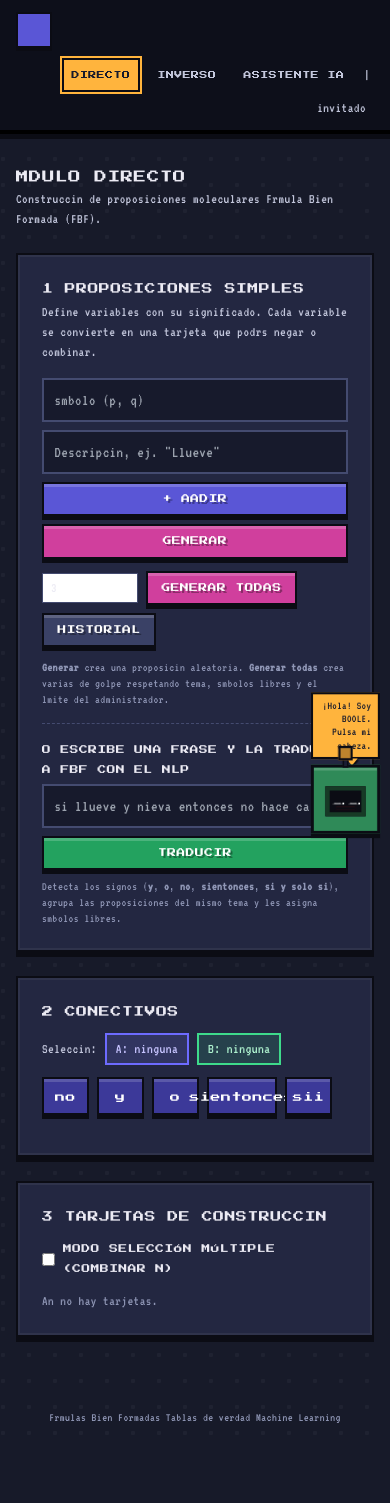
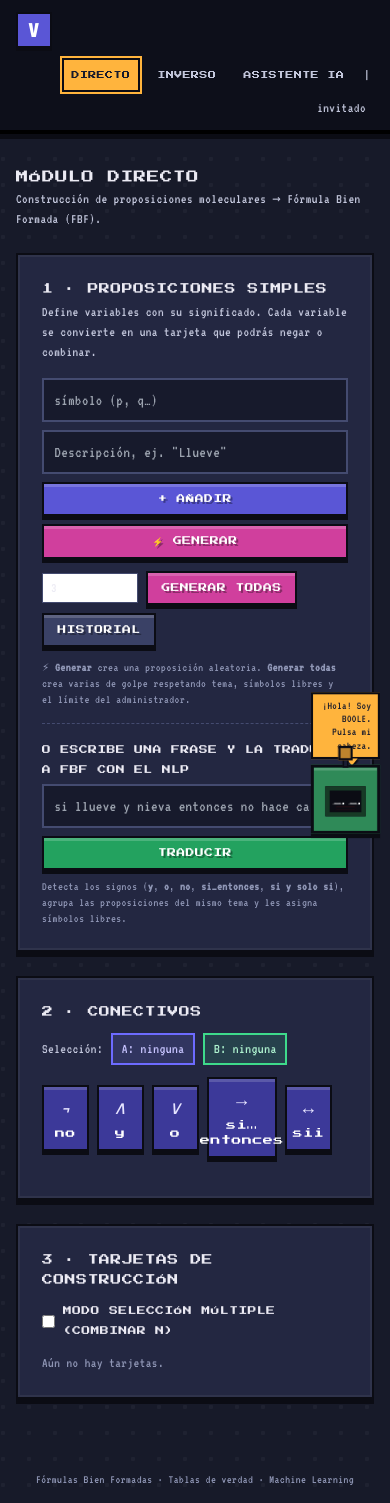
Before and after one commit to Sureshum/logica-proposicional, a plain HTML site: page web/directo.html in a window 390 px wide. Before the commit the page ends 1441 px from the top, so only its background shows below. Drawn offline with nearby package versions, Linux system fonts and the light colour scheme.

Commit message:
Recuperar versión correcta con mejoras

```diff
--- a/web/assets/js/builder-multi.js
+++ b/web/assets/js/builder-multi.js
@@ -1,277 +1,70 @@
 "use strict";
 
-
-
-
-
-
-
 (function(global){
-
-
-
   let modoMulti = false;
-
-
-
   let seleccion = new Set();
-
-
-
-
-
-
 
   function el(id){ return document.getElementById(id); }
 
-
-
-
-
-
-
   global.BuilderMulti = {
-
-
-
     init: function(){
-
-
-
       this.renderToggle();
-
-
-
     },
-
-
-
     renderToggle: function(){
-
-
-
       const cont = el('multi-toggle');
-
-
-
       if(!cont) return;
-
-
-
       cont.innerHTML = '<label class="flex items-center gap-2 text-sm"><input type="checkbox" id="chk-multi"> Modo selección múltiple (combinar N)</label>';
-
-
-
       el('chk-multi').onchange = function(){
-
-
-
         modoMulti = this.checked;
-
-
-
         seleccion.clear();
-
-
-
         const bar = el('multi-bar');
-
-
-
         if(bar) bar.classList.toggle('hidden', !modoMulti);
-
-
-
         renderTodo();
-
-
-
       };
-
-
-
       const bar = document.createElement('div');
-
-
-
       bar.id = 'multi-bar';
-
-
-
       bar.className = 'hidden mt-3 border-2 border-emerald-300 bg-emerald-50 p-3 flex flex-wrap items-center gap-2';
-
-
-
       bar.innerHTML = `
-
-
-
         <span class="text-xs text-emerald-700">Seleccionadas: <span id="multi-count">0</span></span>
-
-
-
-        <button class="btn-insertar" onclick="BuilderMulti.combinar('')">Combinar </button>
-
-
-
-        <button class="btn-insertar" onclick="BuilderMulti.combinar('')">Combinar </button>
-
-
-
-        <button class="btn-insertar" onclick="BuilderMulti.combinar('')">Combinar </button>
-
-
-
-        <button class="btn-insertar" onclick="BuilderMulti.combinar('')">Combinar </button>
-
-
-
-        <button class="btn-insertar" onclick="BuilderMulti.limpiar()">Limpiar seleccin</button>
-
-
-
+        <button class="btn-insertar" onclick="BuilderMulti.combinar('∧')">Combinar ∧</button>
+        <button class="btn-insertar" onclick="BuilderMulti.combinar('∨')">Combinar ∨</button>
+        <button class="btn-insertar" onclick="BuilderMulti.combinar('→')">Combinar →</button>
+        <button class="btn-insertar" onclick="BuilderMulti.combinar('↔')">Combinar ↔</button>
+        <button class="btn-insertar" onclick="BuilderMulti.limpiar()">Limpiar selección</button>
       `;
-
-
-
       const sec = el('panel-multi');
-
-
-
       if(sec) sec.appendChild(bar);
-
-
-
     },
-
-
-
     toggle: function(id){
-
-
-
       if(!modoMulti) return false;
-
-
-
       if(seleccion.has(id)) seleccion.delete(id); else seleccion.add(id);
-
-
-
       el('multi-count').textContent = seleccion.size;
-
-
-
       renderTodo();
-
-
-
       return true;
-
-
-
     },
-
-
-
     limpiar: function(){
-
-
-
       seleccion.clear();
-
-
-
       el('multi-count').textContent = '0';
-
-
-
       renderTodo();
-
-
-
     },
-
-
-
     combinar: async function(op){
-
-
-
       if(seleccion.size < 2){ App.toast('Selecciona al menos 2 tarjetas', 'error'); return; }
-
-
-
       const lista = tarjetas.filter(t=>seleccion.has(t.id));
-
-
-
       if(lista.length<2){ App.toast('Selecciona al menos 2 tarjetas', 'error'); return; }
-
-
-
       let nodo = LogicaParser.parsear(lista[0].formula);
-
-
-
       for(let i=1;i<lista.length;i++){
-
-
-
         nodo = new LogicaParser.BinNode(op, nodo, LogicaParser.parsear(lista[i].formula));
-
-
-
       }
-
-
-
       const desc = herramientas().unirDescripciones(lista);
-
-
-
       const t = { id: ++idTarjeta, formula: LogicaParser.aCadena(nodo), lectura: LogicaParser.renderEs(nodo, desc), descripciones: desc };
-
-
-
       tarjetas.unshift(t);
-
-
-
       BuilderMulti.limpiar();
-
-
-
       if(typeof mostrarEstado==='function') mostrarEstado('Combinadas '+lista.length+' con '+op, 'green');
-
-
-
       renderTodo();
-
-
-
       try { await Storage.historialAgregar({tipo:'combinacion_multi', formula:t.formula, lectura:t.lectura+' ('+lista.length+' elementos)', descripciones:t.descripciones, count:lista.length}); } catch(e){}
-
-
-
     },
-
-
-
     getSeleccion: function(){ return new Set(seleccion); },
-
-
-
     estaSeleccionado: function(id){ return seleccion.has(id); },
-
-
-
     enModoMulti: function(){ return modoMulti; }
-
-
-
   };
-
-
-
 })(window);
--- a/web/directo.html
+++ b/web/directo.html
@@ -3,7 +3,7 @@
 <head>
   <meta charset="UTF-8">
   <meta name="viewport" content="width=device-width, initial-scale=1.0">
-  <title>Mdulo Directo  Construccin de FBF</title>
+  <title>Módulo Directo · Construcción de FBF</title>
   <script src="https://cdn.tailwindcss.com"></script>
   <link rel="preconnect" href="https://fonts.googleapis.com">
   <link rel="preconnect" href="https://fonts.gstatic.com" crossorigin>
@@ -19,8 +19,8 @@
   <nav class="bg-slate-900 border-b-4 border-black shadow-lg relative z-10">
     <div class="max-w-6xl mx-auto px-4 py-3 flex flex-wrap items-center justify-between gap-2">
       <a href="index.html" class="flex items-center gap-2 font-semibold">
-        <span class="inline-flex items-center justify-center w-9 h-9 border-2 border-black bg-indigo-500 text-2xl text-white shadow-[0_3px_0_#0b0c14]"></span>
-        <span class="pixel-titulo text-white hidden sm:inline">Lgica Proposicional</span>
+        <span class="inline-flex items-center justify-center w-9 h-9 border-2 border-black bg-indigo-500 text-2xl text-white shadow-[0_3px_0_#0b0c14]">∨</span>
+        <span class="pixel-titulo text-white hidden sm:inline">Lógica Proposicional</span>
       </a>
       <div class="flex flex-wrap items-center justify-end gap-1 text-sm">
         <a href="directo.html" class="nav-enlace activo">Directo</a>
@@ -37,28 +37,28 @@
 
     <div class="flex items-start justify-between gap-4 mb-6">
       <div>
-        <h1 class="pixel-titulo text-slate-800">Mdulo Directo</h1>
+        <h1 class="pixel-titulo text-slate-800">Módulo Directo</h1>
         <p class="text-sm text-slate-500">
-          Construccin de proposiciones moleculares  Frmula Bien Formada (FBF).
+          Construcción de proposiciones moleculares → Fórmula Bien Formada (FBF).
         </p>
       </div>
     </div>
 
     <section class="caja p-6 mb-6">
-      <h2 class="pixel-titulo text-slate-700 mb-1">1  Proposiciones simples</h2>
+      <h2 class="pixel-titulo text-slate-700 mb-1">1 · Proposiciones simples</h2>
       <p class="text-sm text-slate-500 mb-4">
         Define variables con su significado. Cada variable se convierte en una
-        tarjeta que podrs negar o combinar.
+        tarjeta que podrás negar o combinar.
       </p>
 
       <div class="grid sm:grid-cols-[140px_1fr_auto_auto] gap-2">
-        <input id="nuevo-simbolo" type="text" maxlength="12" placeholder="smbolo (p, q)"
+        <input id="nuevo-simbolo" type="text" maxlength="12" placeholder="símbolo (p, q…)"
                class="px-3 py-2 border border-slate-300 focus:ring-2 focus:ring-indigo-400 outline-none">
-        <input id="nuevo-descripcion" type="text" placeholder='Descripcin, ej. "Llueve"'
+        <input id="nuevo-descripcion" type="text" placeholder='Descripción, ej. "Llueve"'
                class="px-3 py-2 border border-slate-300 focus:ring-2 focus:ring-indigo-400 outline-none">
-        <button onclick="agregarAtomo()" class="btn-pixel btn-azul">+ Aadir</button>
-        <button onclick="generarAleatoria()" title="Genera una proposicin al azar con su significado"
-                class="btn-pixel btn-rosa"> Generar</button>
+        <button onclick="agregarAtomo()" class="btn-pixel btn-azul">+ Añadir</button>
+        <button onclick="generarAleatoria()" title="Genera una proposición al azar con su significado"
+                class="btn-pixel btn-rosa">⚡ Generar</button>
       </div>
 
       <div class="flex flex-wrap items-center gap-2 mt-3">
@@ -69,7 +69,7 @@
       </div>
 
       <p class="text-xs text-slate-400 mt-3">
-        <strong> Generar</strong> crea una proposicin aleatoria. <strong>Generar todas</strong> crea varias de golpe respetando tema, smbolos libres y el lmite del administrador.
+        <strong>⚡ Generar</strong> crea una proposición aleatoria. <strong>Generar todas</strong> crea varias de golpe respetando tema, símbolos libres y el límite del administrador.
       </p>
       <p id="estado-atomo" class="text-sm text-amber-700 mt-2 hidden"></p>
 
@@ -85,28 +85,28 @@
         </div>
         <p class="text-xs text-slate-400 mt-2">
           Detecta los signos (<strong>y</strong>, <strong>o</strong>, <strong>no</strong>,
-          <strong>sientonces</strong>, <strong>si y solo si</strong>), agrupa las
-          proposiciones del mismo tema y les asigna smbolos libres.
+          <strong>si…entonces</strong>, <strong>si y solo si</strong>), agrupa las
+          proposiciones del mismo tema y les asigna símbolos libres.
         </p>
       </div>
     </section>
 
     <section class="caja p-6 mb-6">
       <div class="flex items-center justify-between flex-wrap gap-3 mb-3">
-        <h2 class="pixel-titulo text-slate-700">2  Conectivos</h2>
+        <h2 class="pixel-titulo text-slate-700">2 · Conectivos</h2>
         <div class="flex items-center gap-2 text-sm">
-          <span class="text-slate-500">Seleccin:</span>
+          <span class="text-slate-500">Selección:</span>
           <span id="chipA" class="chip chip-a">A: ninguna</span>
           <span id="chipB" class="chip chip-b">B: ninguna</span>
         </div>
       </div>
 
       <div class="flex items-center gap-2 mb-4">
-        <button onclick="negar()" class="btn-conectivo" title="Negacin: no A"><span class="texto-fbf"></span><span class="text-[10px] normal-case">no</span></button>
-        <button onclick="combinar('')" class="btn-conectivo" title="Conjuncin: A y B"><span class="texto-fbf"></span><span class="text-[10px] normal-case">y</span></button>
-        <button onclick="combinar('')" class="btn-conectivo" title="Disyuncin: A o B"><span class="texto-fbf"></span><span class="text-[10px] normal-case">o</span></button>
-        <button onclick="combinar('')" class="btn-conectivo" title="Condicional: si A entonces B"><span class="texto-fbf"></span><span class="text-[10px] normal-case">sientonces</span></button>
-        <button onclick="combinar('')" class="btn-conectivo" title="Bicondicional: A si y solo si B"><span class="texto-fbf"></span><span class="text-[10px] normal-case">sii</span></button>
+        <button onclick="negar()" class="btn-conectivo" title="Negación: no A"><span class="texto-fbf">¬</span><span class="text-[10px] normal-case">no</span></button>
+        <button onclick="combinar('∧')" class="btn-conectivo" title="Conjunción: A y B"><span class="texto-fbf">∧</span><span class="text-[10px] normal-case">y</span></button>
+        <button onclick="combinar('∨')" class="btn-conectivo" title="Disyunción: A o B"><span class="texto-fbf">∨</span><span class="text-[10px] normal-case">o</span></button>
+        <button onclick="combinar('→')" class="btn-conectivo" title="Condicional: si A entonces B"><span class="texto-fbf">→</span><span class="text-[10px] normal-case">si…entonces</span></button>
+        <button onclick="combinar('↔')" class="btn-conectivo" title="Bicondicional: A si y solo si B"><span class="texto-fbf">↔</span><span class="text-[10px] normal-case">sii</span></button>
         <p id="estado-conector" class="text-sm text-slate-500 ml-2 flex-1"></p>
       </div>
 
@@ -121,12 +121,12 @@
 
     <section class="caja p-6 mb-6">
       <div class="flex flex-wrap items-center justify-between gap-3 mb-3">
-        <h2 class="pixel-titulo text-slate-700">3  Tarjetas de construccin</h2>
+        <h2 class="pixel-titulo text-slate-700">3 · Tarjetas de construcción</h2>
         <div id="multi-toggle"></div>
       </div>
       <div id="panel-multi"></div>
       <div id="panel-resultado" class="hidden mb-5 border-2 border-indigo-300 bg-indigo-50 p-5 text-center">
-        <div class="text-xs text-indigo-400 mb-2">ltima FBF construida</div>
+        <div class="text-xs text-indigo-400 mb-2">Última FBF construida</div>
         <div id="res-formula" class="texto-fbf-grande text-slate-900"></div>
         <div id="res-lectura" class="text-sm text-slate-600 mt-1 italic"></div>
       </div>
@@ -137,14 +137,14 @@
   </main>
 
   <footer class="text-center text-xs text-slate-400 py-4 relative z-10">
-    Frmulas Bien Formadas  Tablas de verdad  Machine Learning
+    Fórmulas Bien Formadas · Tablas de verdad · Machine Learning
   </footer>
 
-  <!-- Modal Lmite -->
+  <!-- Modal Límite -->
   <div id="modal-limite" class="hidden fixed inset-0 bg-black/50 z-50 flex items-center justify-center" aria-hidden="true">
     <div class="caja p-6 max-w-sm w-[90%] text-center">
-      <h3 class="pixel-titulo text-slate-800 mb-2">Lmite alcanzado</h3>
-      <p id="modal-limite-msg" class="text-sm text-slate-600 mb-4">Lmite del administrador alcanzado.</p>
+      <h3 class="pixel-titulo text-slate-800 mb-2">Límite alcanzado</h3>
+      <p id="modal-limite-msg" class="text-sm text-slate-600 mb-4">Límite del administrador alcanzado.</p>
       <button onclick="App.cerrarModal('modal-limite')" class="btn-pixel btn-azul">Aceptar</button>
     </div>
   </div>
@@ -154,11 +154,11 @@
     <div class="caja p-6 max-w-4xl w-[95%] max-h-[90vh] flex flex-col">
       <div class="flex items-center justify-between mb-3">
         <h3 class="pixel-titulo text-slate-800">Historial de proposiciones</h3>
-        <button onclick="App.cerrarModal('modal-historial')" class="text-slate-500 hover:text-red-500"></button>
+        <button onclick="App.cerrarModal('modal-historial')" class="text-slate-500 hover:text-red-500">✕</button>
       </div>
       <div id="modal-historial-contenido" class="overflow-auto flex-1 text-xs"></div>
       <div class="flex justify-end gap-2 mt-3">
-        <button onclick="restaurarUltimo()" class="btn-pixel btn-verde">Restaurar ltimo</button>
+        <button onclick="restaurarUltimo()" class="btn-pixel btn-verde">Restaurar último</button>
         <button onclick="App.cerrarModal('modal-historial')" class="btn-pixel btn-gris">Cerrar</button>
       </div>
     </div>
@@ -225,16 +225,16 @@
       const h = herramientas();
       const simbolo = document.getElementById('nuevo-simbolo').value.trim();
       const descripcion = document.getElementById('nuevo-descripcion').value.trim();
-      if (!simbolo) { h.mostrar('Escribe un smbolo (p,q).', 'amber'); return; }
-      if (!/^[a-z][a-z0-9]*$/i.test(simbolo)) { h.mostrar('Smbolo invlido.', 'red'); return; }
+      if (!simbolo) { h.mostrar('Escribe un símbolo (p,q…).', 'amber'); return; }
+      if (!/^[a-z][a-z0-9]*$/i.test(simbolo)) { h.mostrar('Símbolo inválido.', 'red'); return; }
       const s = simbolo.toLowerCase();
       const usados = new Set(h.simbolosEnUso().map(x=>x.toLowerCase()));
-      if (usados.has(s)) { h.mostrar('Smbolo ya en uso.', 'red'); return; }
+      if (usados.has(s)) { h.mostrar('Símbolo ya en uso.', 'red'); return; }
       const descripciones = descripcion ? { [s]: descripcion } : {};
       const t = { id: ++idTarjeta, formula: s, lectura: descripcion||s, descripciones };
       tarjetas.unshift(t);
       document.getElementById('nuevo-simbolo').value=''; document.getElementById('nuevo-descripcion').value='';
-      h.mostrar('Proposicin aadida.', 'green');
+      h.mostrar('Proposición añadida.', 'green');
       renderTodo();
       guardarEnHistorial({tipo:'manual', formula:t.formula, lectura:t.lectura, descripciones:t.descripciones});
     }
@@ -244,7 +244,7 @@
       const res = Generador.proposicionCoherente({ simbolosUsados: h.simbolosEnUso(), textosUsados: h.textosEnUso() });
       const t = { id: ++idTarjeta, formula: res.formula, lectura: res.lectura, descripciones: res.descripciones, tema: res.etiquetaTema };
       tarjetas.unshift(t);
-      h.mostrar('Proposicin generada.', 'green');
+      h.mostrar('Proposición generada.', 'green');
       renderTodo();
       guardarEnHistorial({tipo:'aleatoria', formula:t.formula, lectura:t.lectura, descripciones:t.descripciones, tema:t.tema});
     }
@@ -255,7 +255,7 @@
       if (n<1) n=1; if (n>50) n=50;
       const ajustes = await Storage.ajustesGetTodos({maxGenerar:0});
       if (ajustes.maxGenerar>0 && n>ajustes.maxGenerar) {
-        document.getElementById('modal-limite-msg').textContent = 'Lmite del administrador alcanzado. Mximo permitido: ' + ajustes.maxGenerar;
+        document.getElementById('modal-limite-msg').textContent = 'Límite del administrador alcanzado. Máximo permitido: ' + ajustes.maxGenerar;
         App.abrirModal('modal-limite');
         return;
       }
@@ -278,7 +278,7 @@
 
     async function abrirHistorial() {
       const lista = await Storage.historialListar(80);
-      let html = '<table class="tabla-verdad w-full"><thead><tr><th>Fecha</th><th>Tipo</th><th>Frmula</th><th>Lectura</th></tr></thead><tbody>';
+      let html = '<table class="tabla-verdad w-full"><thead><tr><th>Fecha</th><th>Tipo</th><th>Fórmula</th><th>Lectura</th></tr></thead><tbody>';
       lista.forEach(h=>{
         const f = new Date(h.fecha).toLocaleString();
         html += '<tr><td>'+esc(f)+'</td><td>'+esc(h.tipo)+'</td><td class="texto-fbf">'+esc(h.formula)+'</td><td>'+esc(h.lectura)+'</td></tr>';
@@ -290,33 +290,33 @@
 
     async function restaurarUltimo() {
       const lista = await Storage.historialListar(1);
-      if (!lista.length) return App.toast('Historial vaco', 'error');
+      if (!lista.length) return App.toast('Historial vacío', 'error');
       const h = herramientas();
       const ult = lista[0];
       const res = Generador.proposicionCoherente({ simbolosUsados: h.simbolosEnUso(), textosUsados: h.textosEnUso() });
-      const t = { id: ++idTarjeta, formula: ult.formula && ult.formula.match(/^[a-z\(\)\s]+$/i)? ult.formula : res.formula, lectura: ult.lectura||res.lectura, descripciones: ult.descripciones||res.descripciones, tema: ult.tema||null };
+      const t = { id: ++idTarjeta, formula: ult.formula && ult.formula.match(/^[a-z¬∧∨→↔\(\)\s]+$/i)? ult.formula : res.formula, lectura: ult.lectura||res.lectura, descripciones: ult.descripciones||res.descripciones, tema: ult.tema||null };
       tarjetas.unshift(t);
       renderTodo();
-      App.toast('ltimo elemento restaurado', 'ok');
+      App.toast('Último elemento restaurado', 'ok');
     }
 
     function renderTodo(){ renderChips(); renderResultado(); renderLista(); renderSugerencia(); }
     function renderChips(){
       const a=obtenerTarjeta(selA), b=obtenerTarjeta(selB);
-      document.getElementById('chipA').innerHTML=a?('A: <span class="texto-fbf">'+esc(a.formula)+'</span> <button onclick="quitarA()" class="ml-1 text-red-500"></button>'):'A: ninguna';
-      document.getElementById('chipB').innerHTML=b?('B: <span class="texto-fbf">'+esc(b.formula)+'</span> <button onclick="quitarB()" class="ml-1 text-red-500"></button>'):'B: ninguna';
+      document.getElementById('chipA').innerHTML=a?('A: <span class="texto-fbf">'+esc(a.formula)+'</span> <button onclick="quitarA()" class="ml-1 text-red-500">✕</button>'):'A: ninguna';
+      document.getElementById('chipB').innerHTML=b?('B: <span class="texto-fbf">'+esc(b.formula)+'</span> <button onclick="quitarB()" class="ml-1 text-red-500">✕</button>'):'B: ninguna';
     }
     function renderResultado(){
       const p=document.getElementById('panel-resultado');
       if(!tarjetas.length){ p.classList.add('hidden'); return; }
       p.classList.remove('hidden');
       document.getElementById('res-formula').innerHTML=esc(tarjetas[0].formula);
-      document.getElementById('res-lectura').textContent=''+tarjetas[0].lectura+'';
+      document.getElementById('res-lectura').textContent='“'+tarjetas[0].lectura+'”';
     }
     function renderLista(){
       const c=document.getElementById('lista-tarjetas');
       if(!tarjetas.length){
-        c.innerHTML='<p class="text-sm text-slate-400">An no hay tarjetas.</p>';
+        c.innerHTML='<p class="text-sm text-slate-400">Aún no hay tarjetas.</p>';
         if(window.Sortable){ try{ Sortable.get(c)||Sortable.create(c,{animation:150,handle:'.drag-handle'}); }catch(e){} }
         return;
       }
@@ -324,7 +324,7 @@
         const selM = BuilderMulti.enModoMulti() && BuilderMulti.estaSeleccionado(t.id);
         const chk = BuilderMulti.enModoMulti() ? `<input type="checkbox" class="w-4 h-4" ${selM?'checked':''} data-chk="${t.id}">` : '';
         return `<div data-id="${t.id}" class="flex items-center gap-3 border-2 border-black p-3 bg-slate-50 ${selM?'ring-2 ring-emerald-400':''}">
-          <span class="drag-handle cursor-grab text-slate-400"></span>
+          <span class="drag-handle cursor-grab text-slate-400">☰</span>
           ${chk}
           <button onclick="asignarA(${t.id})" class="badge-radio badge-a ${t.id===selA?'activo':''}">A</button>
           <button onclick="asignarB(${t.id})" class="badge-radio badge-b ${t.id===selB?'activo':''}">B</button>
@@ -333,7 +333,7 @@
             <div class="text-xs text-slate-500 truncate">${esc(t.lectura)}</div>
             ${t.tema?'<div class="text-[10px] text-indigo-400 mt-0.5 truncate">tema: '+esc(t.tema)+'</div>':''}
           </div>
-          <button onclick="borrar(${t.id})" class="ml-auto p-1 text-slate-400 hover:text-red-500"></button>
+          <button onclick="borrar(${t.id})" class="ml-auto p-1 text-slate-400 hover:text-red-500">✕</button>
         </div>`;
       }).join('');
       if(window.Sortable){ try{ Sortable.get(c)||Sortable.create(c,{animation:150,handle:'.drag-handle', onEnd: function(){ reordenarTarjetas(); }}); }catch(e){} }
@@ -345,7 +345,7 @@
       const o=tarjetaANegar(); if(!o)return mostrarEstado('Sin tarjeta','red');
       const ast=new LogicaParser.NegNode(LogicaParser.parsear(o.formula));
       const t={id:++idTarjeta, formula:LogicaParser.aCadena(ast), lectura:LogicaParser.renderEs(ast,o.descripciones), descripciones:o.descripciones};
-      tarjetas.unshift(t); selA=null; mostrarEstado('Negacin aplicada','green'); renderTodo();
+      tarjetas.unshift(t); selA=null; mostrarEstado('Negación aplicada','green'); renderTodo();
       guardarEnHistorial({tipo:'negacion', formula:t.formula, lectura:t.lectura, descripciones:t.descripciones});
     }
     function combinar(op){
```
